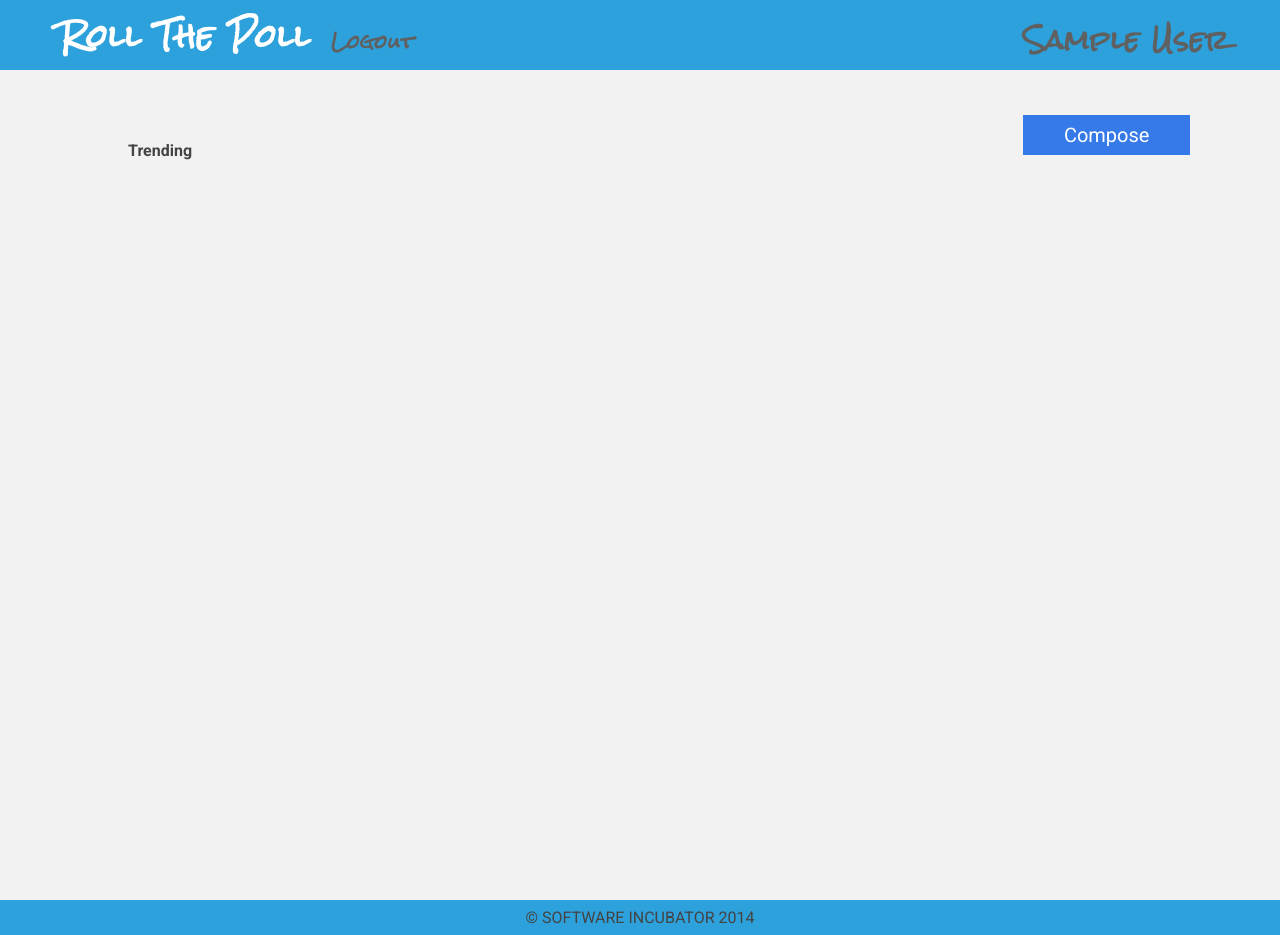
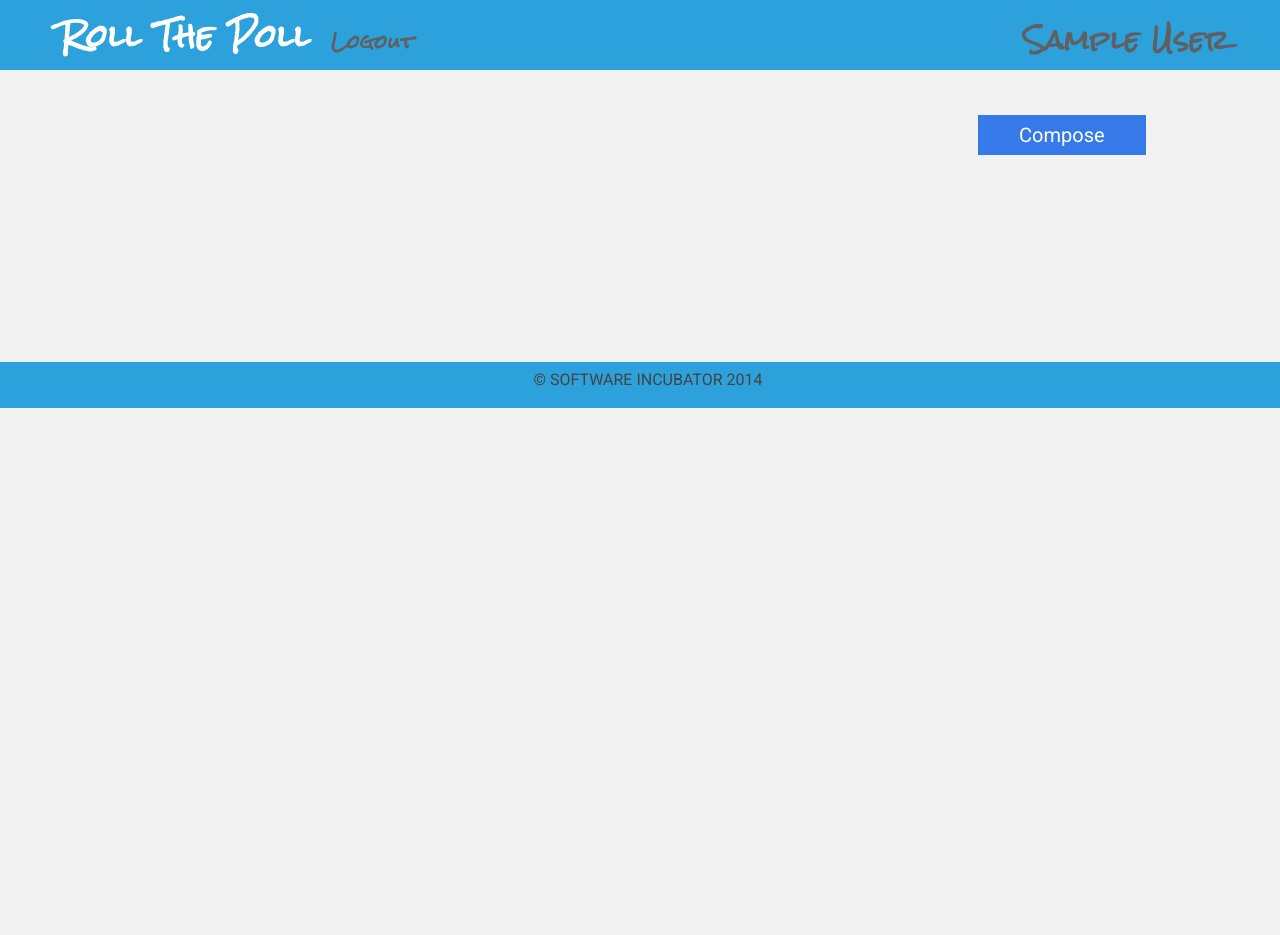
Before and after one commit to utkbansal/roll-the-poll, a Flask app: page / in a window 1280 px wide. After the commit the page ends 408 px from the top, so only its background shows below. Run offline with Flask 2, Linux system fonts and the light colour scheme; the visitor is signed in with stand-in values (Sample User, id 1); data comes from the database, SQL or seed files in the repository; data that the repository does not hold is empty; parts of the project's set-up code (start-up, migrations or seed data) failed here and were passed over; some libraries are stand-ins or nearby versions.

Commit message:
Styling for Trending, adjusted compose *adjusted trending to the right *removed compose button from compose page itself

```diff
--- a/app/static/css/base.css
+++ b/app/static/css/base.css
@@ -90,22 +90,13 @@ ul li{
 #middle {
     width:70%;
     float:left;
-}
-/* for composing polls */
-#compose {
-    float:right;
-    display:inline-block;
-    width:20%;
-    height:100vh;
-    right:0px;
-    background-color:#f2f2f2 ;
-    margin-top: 0px;
-    margin-top: 0px;
+    min-height: 100%;
 }
 
 #container {
     display:inline;
-    position:relative;
+    position:absolute;
+    width: 100%;
 
 }
 /* for compose button */
@@ -120,7 +111,7 @@ ul li{
     cursor: pointer;
     text-align: center;
     margin-top: 15px;
-    margin-right: 35%;
+    margin-right:220%;
 }
 /* for all div blocks in home page that is block for every poll */
 .block {
@@ -162,7 +153,11 @@ li img.que_img{
     width:10px;
     height:10px;
 }
+.tick {
 
+    height: 20px;
+    witdh: 20;
+}
 /* for add poll form */
 #add_poll_form {
     height: auto;
@@ -221,6 +216,7 @@ li img.que_img{
     width:60%;
     margin-left:10%;
     margin-top:20px;
+    float:left;
 }
 
 /* for poll participated page */
@@ -252,10 +248,7 @@ li img.que_img{
     text-decoration: underline;
 }
 
-div#trending {
-    width: 250px; height: auto; background-color:#eeeeee
-    position: relative;
-}
+
 
 #piechart{
     margin: auto;
@@ -271,15 +264,61 @@ div#trending {
 }
 
 #fotter {
-    width:100%
-    height:50px;
+    position:absolute;
+    width:100%;
+    height:30px;
     background-color: #2da1dc;
-    clear:both;
+    clear: both;
     text-align: center;
     padding: 8px;
+    bottom: -180px;
+
 }
 
 #profile {
     color: #444;
     font-size: 25px;
+
+
 }
+
+/*  for compose and trending */
+
+
+#trending {
+    width:100%;
+    height: auto;
+    margin-top: 40%;
+    position: relative;
+    font-size: 12px;
+}
+
+#comp_trend {
+    position: relative;
+    float: left;
+    width:25%;
+
+
+}
+
+
+#compose {
+    position:relative;
+    float:right;
+    display:inline-block;
+    width:10%;
+    height:20%;
+    right:0px;
+    background-color:#f2f2f2 ;
+    margin-top: 0px;
+    margin-top: 0px;
+}
+#name_trend {
+    font-size:20px;
+    text-align: center;
+}
+
+
+#category {
+    text-align: right;
+}
--- a/app/templates/base.html
+++ b/app/templates/base.html
@@ -36,29 +36,41 @@
          {% endblock  %}
      </div>
 
- <!-- <div id="trending">
-        <h4>Trending</h4>
+
+    <div id="comp_trend">
+
+        <div id="compose">
+        {% if not form %}
+            <a href="/add-poll" id="button"> Compose</a>
+        {% elif not form.poll %}
+            <a href="/add-poll" id="button"> Compose</a>
+        {% endif %}
+        </div>
+
+         <div id="trending">
+         {% if trending %}
+             <p id="name_trend">Trending</p>
+         {% endif %}
              <ul id="trending-list">
              {% for poll in trending %}
-            <li>{{ poll }}</li>
-            <ol class = "choices">
-            {% for choice in poll.choices%}
-                <li>choice</li>
-            {% endfor %}
-            </ol>
+                  <div class="block">
+
+
+                     <li><a href="/poll/{{ poll[1] }}" class = "question">{{ poll[0] }}</a></li>
+
+                  </div>
              {% endfor %}
              </ul>
-  </div> -->
 
- <div id="compose">
-
-       <a href="/add-poll" id="button"> Compose</a>
          </div>
     </div>
 
     <div id="fotter">
         &copy; SOFTWARE INCUBATOR 2014
     </div>
+</div>
+
+
 
 </body>
 </html>
--- a/app/templates/content.html
+++ b/app/templates/content.html
@@ -6,46 +6,27 @@
 <div class="block">
     <li>
     {% if poll_tuple[0].id in voted_polls %}
-        <img src = "/static/img/green-tick.png" class="tick" height="20" witdh="20" alt="voted" />
+        <img src = "/static/img/green-tick.png" class="tick"  alt="voted" />
     {% else%}
         <img src="/static/img/que.png" class="que_img">
     {% endif %}
     <a href="/poll/{{ poll_tuple[1] }}" class="question"> {{ poll_tuple[0] }}</a>
     </li>
     {% if poll_tuple[0].anonymous %}
-        <span class="poll-block">Rolled by Anonymous &nbsp;<br/>
+        <span class="poll-block">Rolled by Anonymous &nbsp;
     {% else %}
-        <span>Rolled by <a href="/profile/{{ poll_tuple[0].creator.id }}" class="user">{{ poll_tuple[0].creator.name }}</a><br/>
+        <span>Rolled by <a href="/profile/{{ poll_tuple[0].creator.id }}" class="user">{{ poll_tuple[0].creator.name }}</a>&nbsp;
     {% endif %}
-    <p><small> &nbsp;{{momentjs(poll_tuple[0].timestamp).fromNow() }} </small></p></span>
+   </br> <small> &nbsp;{{momentjs(poll_tuple[0].timestamp).fromNow() }} </small></span></br>
+
     <ol>
         {% for choice in poll_tuple[0].choices.all() %}
         <li>{{ choice }}</li>
         {% endfor %}
     </ol>
+<div id="category">Category: {{ poll_tuple[0].poll }}</div>
+
 </div>
 {% endfor %}
 </ul>
-<div id="trending">
-        <h4>Trending</h4>
-        <ul id="trending-list">
-        {% for poll in trending %}
-            <div class="block">
-            {% if poll[0].anonymous %}
-                <span>Rolled by Anonymous<br/>
-            {% else %}
-                <span>Rolled by <a href = "/profile/{{ poll[0].creator.id }}"> {{ poll[0].creator.name }}</a><br/>
-            {% endif %}
-            <p><small>{{ momentjs(poll[0].timestamp).fromNow() }}</small></p>
-            </span>
-            <li><a href="/poll/{{ poll[1] }}" class = "question">{{ poll[0] }}</a></li>
-            <ol>
-            {% for choice in poll[0].choices.all() %}
-                <li>{{ choice }}</li>
-            {% endfor %}
-            </ol>
-            </div>
-        {% endfor %}
-        </ul>
-</div>
 {% endblock %}
--- a/app/templates/register.html
+++ b/app/templates/register.html
@@ -27,6 +27,9 @@
     <input id="button" type = "submit" value = "Sign Up">
     <a id="sign_in" href="/login">Already Signed Up? Sign In ! </a>
 
+<div id="status">
+</div>
+
 
 
 
--- a/app/views.py
+++ b/app/views.py
@@ -14,6 +14,7 @@ from functools import partial
 from flask.ext.admin import Admin as BaseAdmin, AdminIndexView
 from flask.ext.principal import Permission,identity_loaded, Need
 from flask.ext.security import current_user, url_for_security
+from app import fb_login
 
 
 
@@ -105,7 +106,7 @@ def profile(id):
     if models.User.query.get(id) is not None:
         user=models.User.query.get(id)
         is_anonymous=not(user.id==g.user.id)
-        return render_template('profile.html', user=user, is_anonymous=is_anonymous )
+        return render_template('profile.html', user=user, is_anonymous=is_anonymous)
     else:
         return render_template('profile.html', user=None)
 
```
Also changed, not shown: app/templates/signup_base.html (+102 -0 lines). Lines whose indentation alone changed are shown as unchanged.
